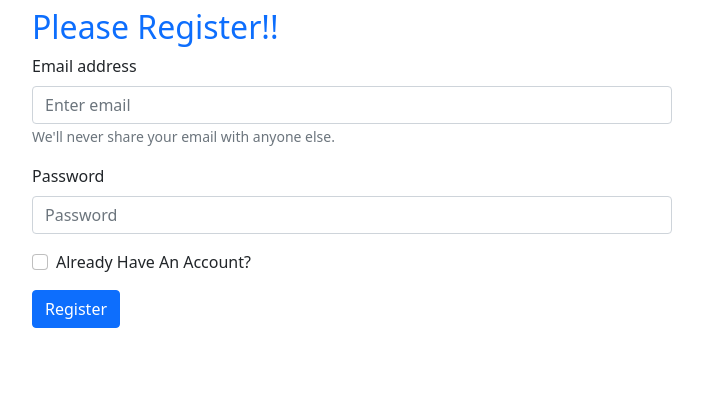
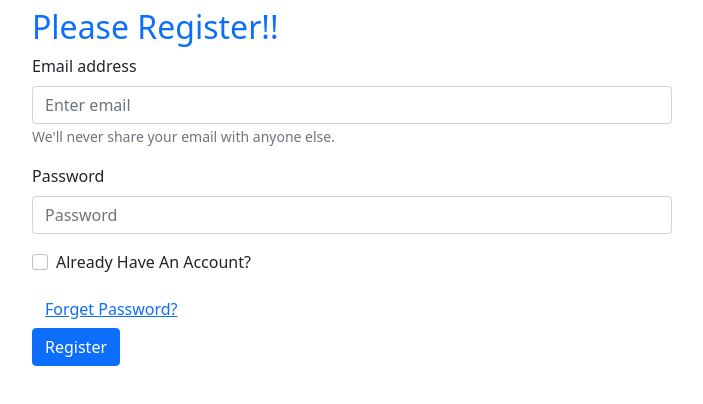
Before and after one commit to azmi0323/firebase-email-login-auth, a React (Create React App) app: page / in a window 1280 px wide. Shown: the top 404 px of the page, without its empty margins (288-991 px from the left). Built offline with nearby package versions, Linux system fonts and the light colour scheme.

Commit message:
forget password button

```diff
--- a/src/App.js
+++ b/src/App.js
@@ -1,5 +1,5 @@
 import "./App.css";
-import { createUserWithEmailAndPassword, getAuth, signInWithEmailAndPassword } from "firebase/auth";
+import { createUserWithEmailAndPassword, getAuth, sendEmailVerification, signInWithEmailAndPassword } from "firebase/auth";
 import app from "./firebase.init";
 import "bootstrap/dist/css/bootstrap.min.css";
 import { Button, Form } from "react-bootstrap";
@@ -56,6 +56,7 @@ function App() {
           console.log(user);
           setEmail("");
           setPassword("");
+          emailVerification()
         })
         .catch((error) => {
           console.error(error);
@@ -65,6 +66,16 @@ function App() {
     event.preventDefault();
   };
 
+  const handlePasswordReset=()=>{
+
+  }
+
+  const emailVerification =()=>{
+    sendEmailVerification(auth.currentUser)
+    .then(()=>{
+      console.log('sent');
+    })
+  }
   return (
     <div>
       <div className="registration w-50 mx-auto mt-2">
@@ -114,6 +125,9 @@ function App() {
             <Form.Check type="checkbox" label="Already Have An Account?" />
           </Form.Group>
 
+
+          <Button onClick={handlePasswordReset} variant="link">Forget Password?</Button>
+          <br />
           <Button variant="primary" type="submit">
             {register ? "Login" : "Register"}
           </Button>
```
